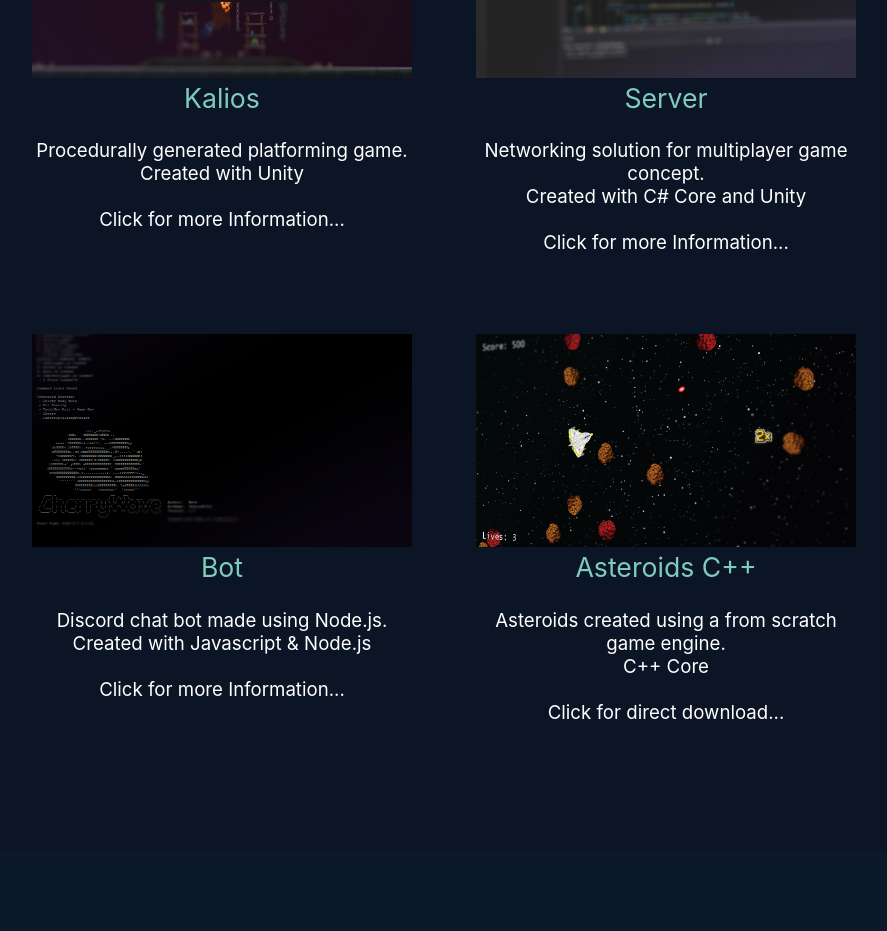
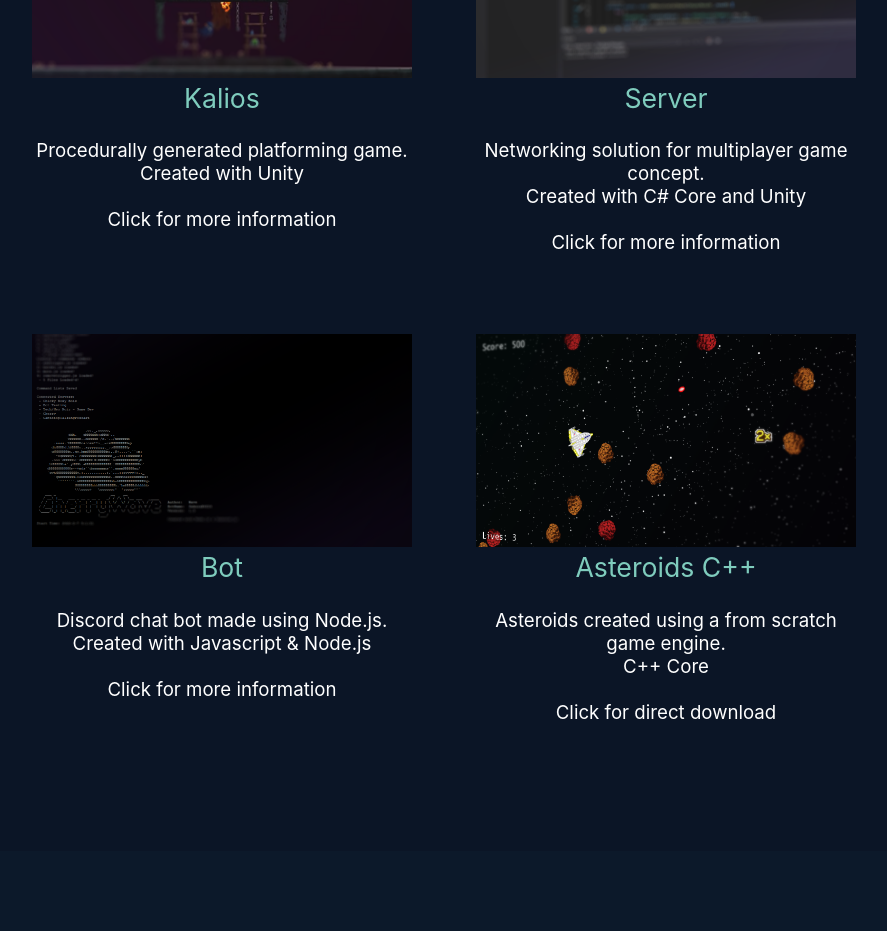
Before and after one commit to Cerestar/cerestar.github.io, a React (Create React App) app in the folder portfolio-app/: page / in a window 1280 px wide. Shown: the part 1231-2162 px from the top of the page, without its empty margins (196-1083 px from the left). Built offline with nearby package versions, Linux system fonts and the light colour scheme.

Commit message:
update card text and colour

```diff
--- a/portfolio-app/src/components/ProjectsComp.js
+++ b/portfolio-app/src/components/ProjectsComp.js
@@ -6,25 +6,25 @@ const ProjectsComp = () => {
         {
             img: "images/kalios-img.png",
             title: "Kalios",
-            desc: "Procedurally generated platforming game.\nCreated with Unity\n\nClick for more Information...",
+            desc: "Procedurally generated platforming game.\nCreated with Unity\n\nClick for more information",
             link: "https://4nz.itch.io/kalios/devlog/309699/kalios-demo"
         },
         {
             img: "images/server-img.png",
             title: "Server",
-            desc: "Networking solution for multiplayer game concept.\nCreated with C# Core and Unity\n\nClick for more Information...",
+            desc: "Networking solution for multiplayer game concept.\nCreated with C# Core and Unity\n\nClick for more information",
             link: "https://github.com/Cerestar/GameServer"
         },
         {
             img: "images/bot-img.png",
             title: "Bot",
-            desc: "Discord chat bot made using Node.js.\nCreated with Javascript & Node.js\n\nClick for more Information...",
+            desc: "Discord chat bot made using Node.js.\nCreated with Javascript & Node.js\n\nClick for more information",
             link: "https://github.com/Cerestar/SakuraBot"
         },
         {
             img: "images/asteroids-img.png",
             title: "Asteroids C++",
-            desc: "Asteroids created using a from scratch game engine.\nC++ Core\n\nClick for direct download...",
+            desc: "Asteroids created using a from scratch game engine.\nC++ Core\n\nClick for direct download",
             link: "dataFiles/Asteroids C++.zip"
         }
 
--- a/portfolio-app/src/index.css
+++ b/portfolio-app/src/index.css
@@ -108,7 +108,7 @@ footer {
 }
 
 .project-card:hover {
-  background-color: #4695df20;
+  background-color: #4695df17;
 }
 
 
```
